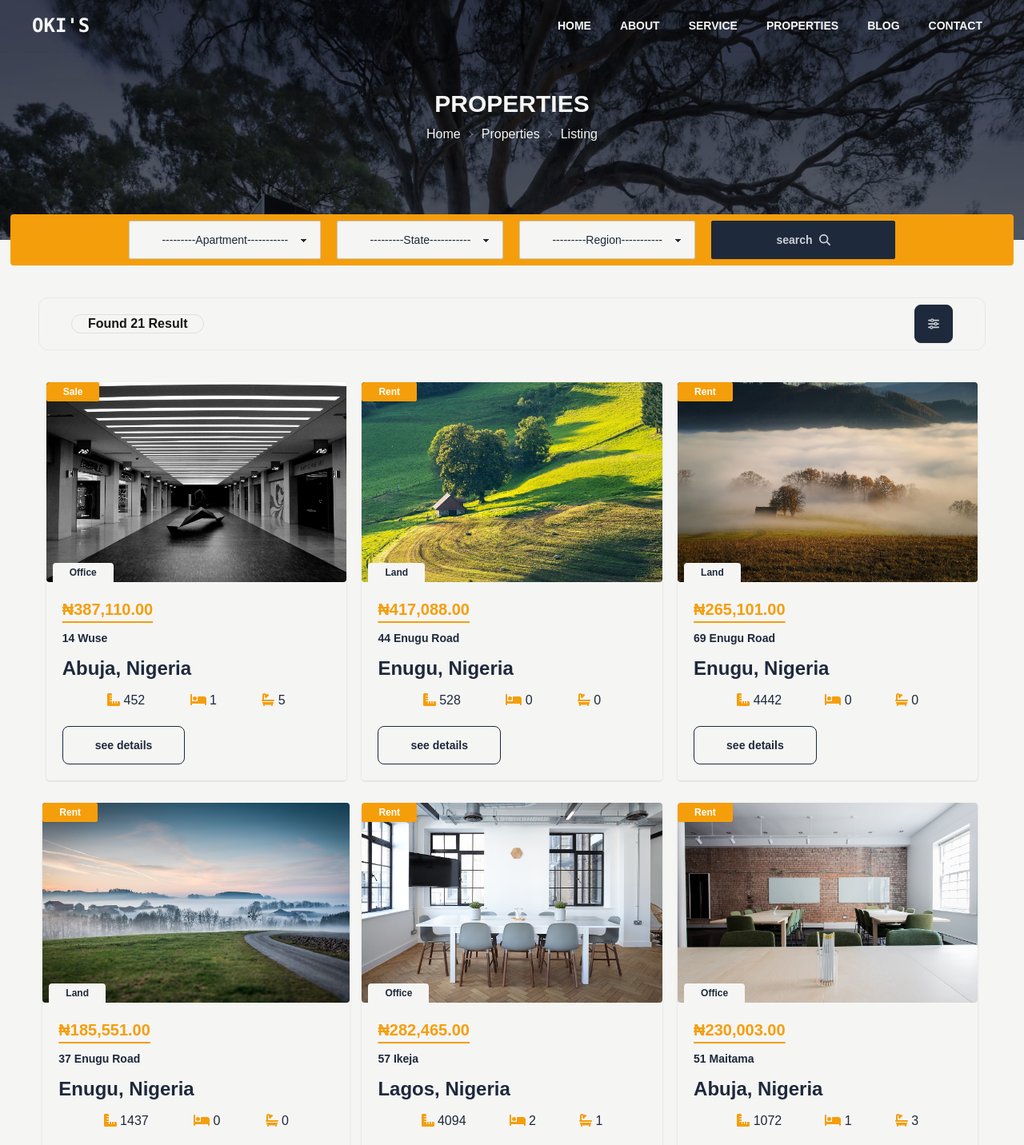
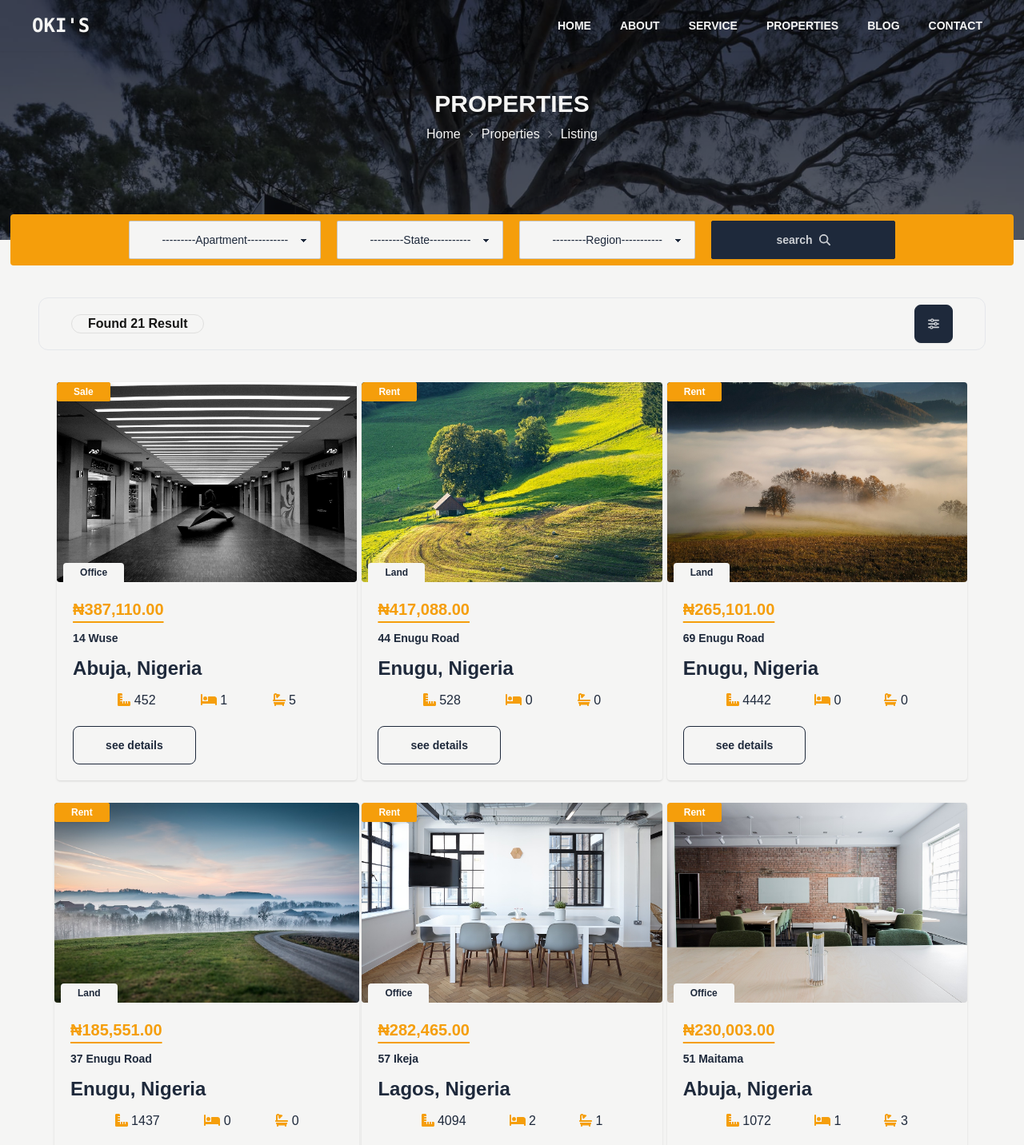
Before and after one commit to EbubeIreneaus/okis-real-estate, a Next.js app: page /listing in a window 1280 px wide. Shown: the top 1432 px of the page at 80% size. Built offline with nearby package versions, Linux system fonts and the light colour scheme.

Commit message:
fix: adjust padding in listing result container for improved layout

```diff
--- a/app/(main)/listing/page.tsx
+++ b/app/(main)/listing/page.tsx
@@ -21,7 +21,7 @@ export default function Listing() {
         <div className="">
           <div className="lg:px-12 sm:px-5 px-2">
             <div>
-              <div className=" border rounded-xl flex items-center justify-between my-10 px-10  py-2">
+              <div className=" border rounded-xl flex items-center justify-between my-10 md:px-10 px-3 py-2">
                 <h4 className="badge px-5 badge-lg font-semibold ">
                   Found 21 Result
                 </h4>
@@ -31,7 +31,7 @@ export default function Listing() {
               </div>
 
               <div>
-                <div className="grid lg:grid-cols-3 sm:grid-cols-2 grid-cols-1 gap-y-7">
+                <div className="grid lg:grid-cols-3 sm:grid-cols-2 grid-cols-1 gap-y-7 px-5">
                   {PTS.map((property) => (
                     <SingleProperty key={property.id} property={property} />
                   ))}
```
